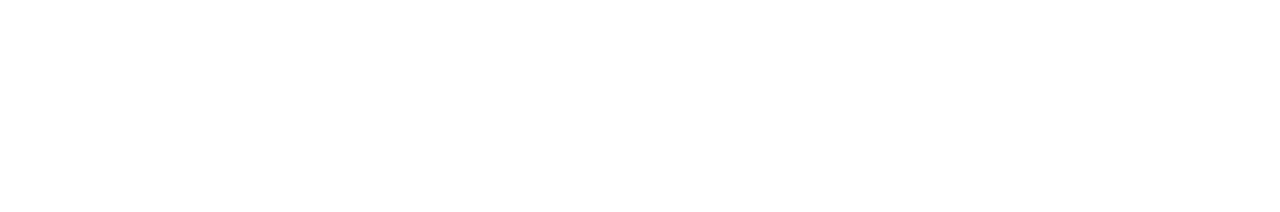
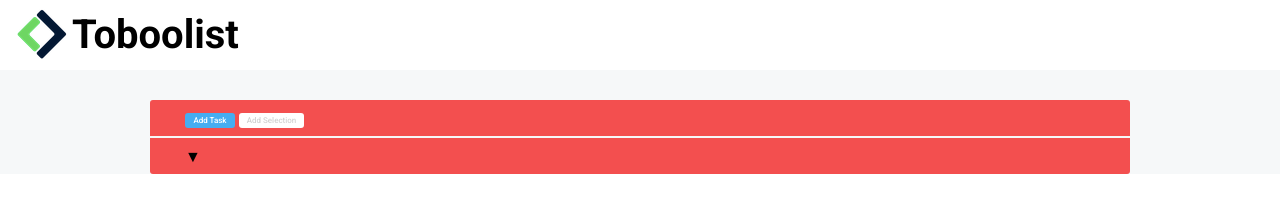
Before and after one commit to FrancescolaPiana/html-css-toboolist, a plain HTML site: page index.html in a window 1280 px wide. Drawn offline with Linux system fonts and the light colour scheme.

Commit message:
title and section1

```diff
--- a/css/style.css
+++ b/css/style.css
@@ -1,5 +1,94 @@
+
+
+
+
 *{
     box-sizing: border-box;
     margin: 0;
     padding: 0;
 }
+
+header{
+    background-color: rgb(255, 255, 255);
+    height: 70px;
+}
+
+img{
+    padding-top: 7px;
+    padding-left: 15px;
+    padding-bottom: 7px;
+}
+
+.all{
+    vertical-align: middle;
+}
+
+.sfondo{
+    background-color: #F6F8F9;
+    padding-top: 30px;
+    padding-left: 150px;
+    padding-right: 150px;
+}
+
+.riquadro{
+    background-color: #f34f4f;
+    border-radius: 3px;
+}
+
+.pad{
+    padding-top: 10px;
+    padding-left: 35px;
+    padding-right: 35px;
+    padding-bottom: 8px;
+}
+
+#mid{
+    vertical-align: middle;
+}
+
+.he{
+    tex
+}
+
+.square{
+    display: inline-block;
+    background-color: #46ADF1;
+    width: 50px;
+    height: 15px;
+    border-radius: 3px;
+    font-size: 8px;
+    text-align: center;
+    vertical-align: middle;
+    font-family: 'Roboto', sans-serif;
+    color: white;
+    padding-top: 3px;
+    font-weight: 500;
+}
+
+.square2{
+    border: px solid lightgray;
+    display: inline-block;
+    background-color: #ffffff;
+    width: 65px;
+    height: 15px;
+    border-radius: 3px;
+    font-size: 8px;
+    text-align: center;
+    vertical-align: middle;
+    font-family: 'Roboto', sans-serif;
+    color: lightgray;
+    padding-top: 3px;
+    font-weight: 500;
+}
+
+#title{
+    font-family: 'Roboto', sans-serif;
+    font-size: 40px;
+    font-weight: bolder;
+}
+
+#hr{
+    background-color: #F6F8F9;
+        border: none;
+        height: 2px;
+}
--- a/index.html
+++ b/index.html
@@ -5,9 +5,34 @@
     <meta http-equiv="X-UA-Compatible" content="IE=edge">
     <meta name="viewport" content="width=device-width, initial-scale=1.0">
     <title>Toboolist</title>
+    <link rel="preconnect" href="https://fonts.googleapis.com">
+    <link rel="preconnect" href="https://fonts.gstatic.com" crossorigin>
+    <link href="https://fonts.googleapis.com/css2?family=Roboto:wght@700&display=swap" rel="stylesheet">
+    <link href="https://fonts.googleapis.com/css2?family=Roboto:wght@500&display=swap" rel="stylesheet">
     <link rel="stylesheet" href="css/style.css">
 </head>
 <body>
+    <header>
+        <div class="all">
+            <img src="img/logo copia.png" alt="logo" class="all">
+            <span id="title" class="all" >Toboolist</span>
+        </div>
+    </header>
+    <div class="sfondo" >
+        <section class="riquadro" id="mid">
+            <div class="pad">
+                <span class="square">Add Task</span>
+                <span class="square2">Add Selection</span>
+
+            </div>
+            <hr id="hr">
+            <div class="pad">
+                <section>
+                    <span class="he">&#9660; </span>
+                </section>
+            </div>
+        </section>
+    </div>
 
 </body>
 </html>
```
